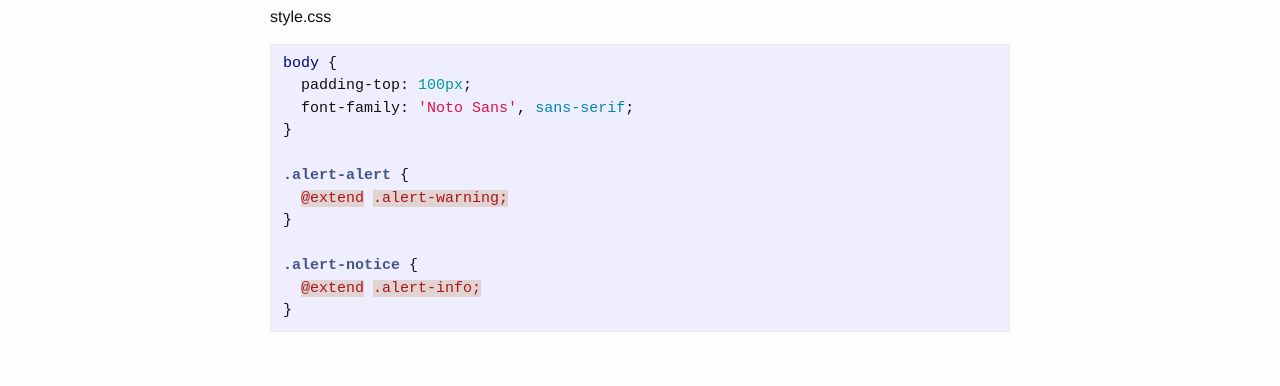
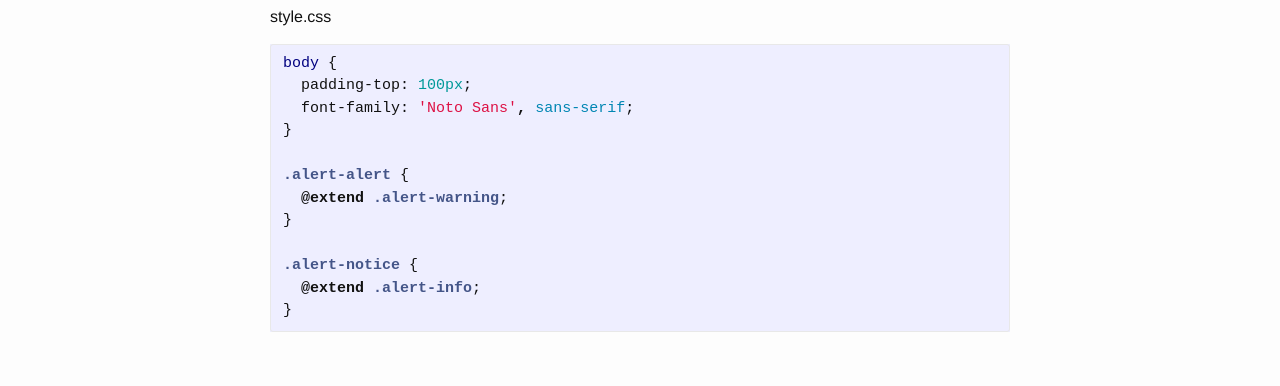
Before and after one commit to omkz/omkz.github.io, a Jekyll site: the page built from _posts/2016-02-02-authentication-with-devise-and-twitter-bootstrap-3-on-rails-4.markdown, in a window 1280 px wide. Shown: the part 1691-2077 px from the top of the page. Built offline with Jekyll 4.4.1, drawn with Linux system fonts in a browser that asks for light colours.

Commit message:
fix an issue

````diff
--- a/_posts/2016-02-02-authentication-with-devise-and-twitter-bootstrap-3-on-rails-4.markdown
+++ b/_posts/2016-02-02-authentication-with-devise-and-twitter-bootstrap-3-on-rails-4.markdown
@@ -77,7 +77,7 @@ _shared/messages.html.erb
 
 style.css
 
-```css
+```scss
 body {
   padding-top: 100px;
   font-family: 'Noto Sans', sans-serif;
````
